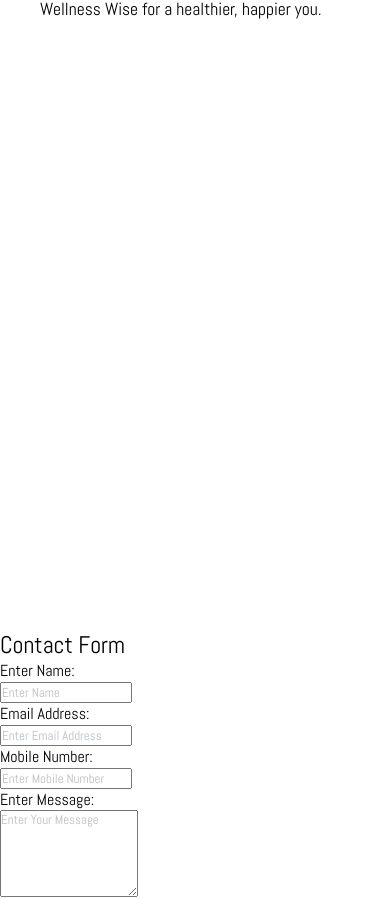
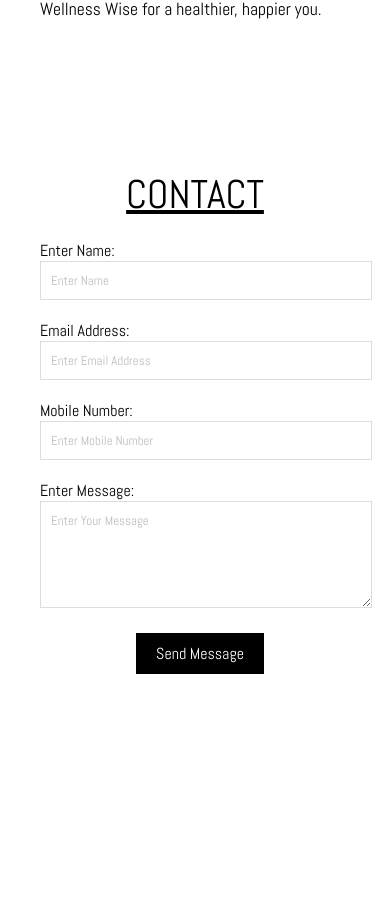
Before and after one commit to Mehar-Aziz/WellnessWise, a React (Create React App) app in the folder wellnesswise-frontend/: page / in a window 390 px wide. Shown: the part 3518-4417 px from the top of the page. Built offline with nearby package versions, Linux system fonts and the light colour scheme.

Commit message:
Modified home

```diff
--- a/wellnesswise-frontend/src/components/Home.css
+++ b/wellnesswise-frontend/src/components/Home.css
@@ -230,3 +230,87 @@ font-size: 15px; }
     font-size: 1.1rem;
     text-align: justify;
 }
+
+/*Contact us */
+
+.contact-us-single {
+    position: relative;
+    top: -500px;
+    padding: 40px;
+
+}
+
+/* Center the Form */
+.row.no-margin {
+    margin: 0;
+}
+
+.col-sm-6.cop-ck {
+    margin: 0 auto;
+    max-width: 600px;
+    padding: 20px;
+    background: #ffffff;
+}
+
+.contact-us-single h2 {
+    text-align: center;
+    color: black;
+    margin-bottom: 20px;
+    font-weight: 400;
+    font-style: normal;
+    font-size: 2.5rem;
+    text-decoration: underline;
+}
+
+/* Form Row Style */
+.cf-ro {
+    margin-bottom: 20px;
+    display: flexbox;
+    align-items: center;
+}
+
+.cf-ro label {
+    font-weight: normal;
+    margin-right: 10px;
+    width: 100%;
+    max-width: 150px;
+}
+
+.cf-ro input,
+.cf-ro textarea {
+    width: 100%;
+    padding: 10px;
+    border: 1px solid #ddd;
+}
+
+/* Button Style */
+.row.cf-ro:last-child {
+    display: flex;
+    justify-content: center;
+}
+
+.btn-success {
+    padding: 10px 20px;
+    font-size: 1rem;
+    color: #fff;
+    background-color: black;
+    border: none;
+    cursor: pointer;
+    transition: background-color 0.3s;
+}
+
+.btn-success:hover {
+    background-color: #343434;
+    cursor: pointer;
+}
+
+/* Responsive Design */
+@media (max-width: 768px) {
+    .contact-us-single {
+        padding: 20px;
+    }
+
+    .col-sm-6.cop-ck {
+        max-width: 100%;
+    }
+}
--- a/wellnesswise-frontend/src/components/Home.js
+++ b/wellnesswise-frontend/src/components/Home.js
@@ -88,7 +88,7 @@ function Home() {
                 <div className="row no-margin">
 
                     <div className="col-sm-6 cop-ck">
-                        <h2>Contact Form</h2>
+                        <h2>CONTACT</h2>
                         <div className="row cf-ro">
                             <div className="col-sm-3"><label>Enter Name:</label></div>
                             <div className="col-sm-8"><input type="text" placeholder="Enter Name" name="name" className="form-control input-sm" /></div>
```
